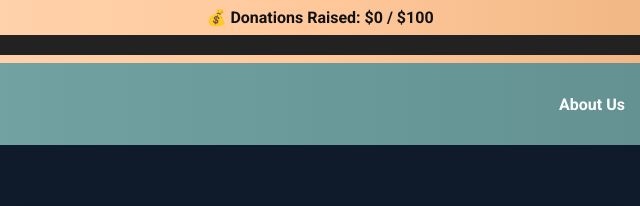
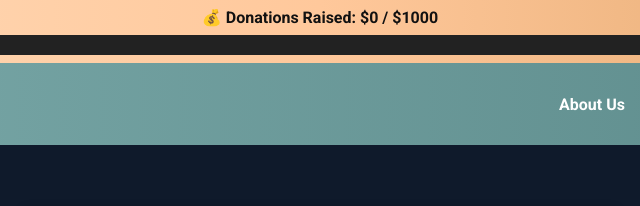
Before and after one commit to eastside-softwash/eastside-softwash.github.io, a plain HTML site: page index.html in a window 1280 px wide. Shown: the top 206 px of the page, 320-960 px from the left. Drawn offline with Linux system fonts and the light colour scheme.

Commit message:
Update index.html

```diff
--- a/index.html
+++ b/index.html
@@ -157,7 +157,7 @@
 </head>
 <body>
   <div class="donation-bar">
-    💰 Donations Raised: $0 / $100
+    💰 Donations Raised: $0 / $1000
     <div class="progress-container">
       <div class="progress-bar" style="width: 0%;"></div>
     </div>
```
